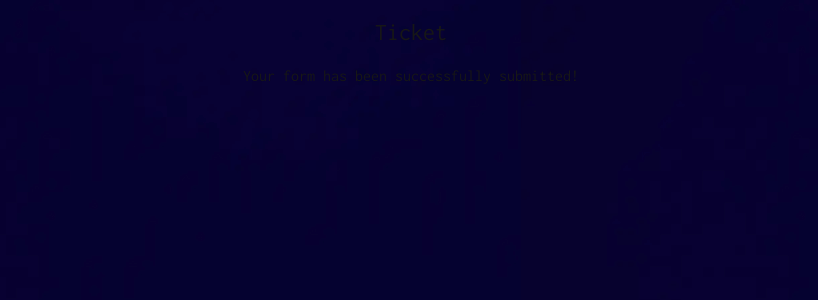
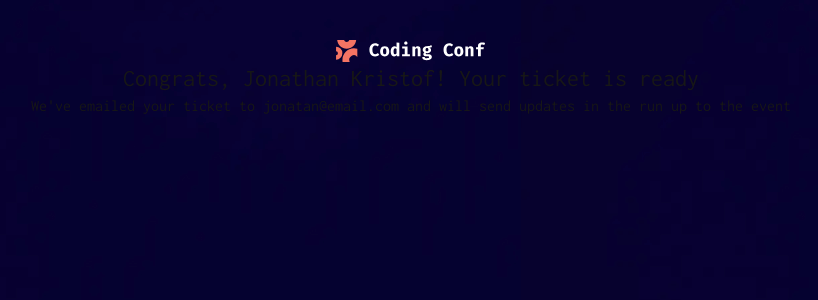
Before and after one commit to stkeys/new-conf-ticket, a Next.js app: page /Ticket in a window 1280 px wide. Shown: the top 300 px of the page, without its empty margins (229-1047 px from the left). Built offline with nearby package versions, Linux system fonts and the light colour scheme.

Commit message:
feat: add more features to Ticket page

```diff
--- a/src/app/Ticket/page.tsx
+++ b/src/app/Ticket/page.tsx
@@ -1,4 +1,5 @@
 'use client';
+import Image from "next/image";
 
 export default function Ticket() : React.ReactElement {
   const bgColored = {
@@ -6,9 +7,18 @@ export default function Ticket() : React.ReactElement {
   }
  return (
     <div style={bgColored}
-    className="w-full min-h-screen flex flex-col items-center text-center px-4">
-      <h1 className="text-2xl my-4">Ticket</h1>
-      <p>Your form has been successfully submitted!</p>
+    className="w-full min-h-screen flex flex-col items-center text-center px-4 overflow-x-hidden">
+      <div>
+        <Image
+          src="/images/logo-full.svg"
+          alt="Logo"
+          width={150}
+          height={80}
+          className="mx-auto pt-10"
+        />
+      </div>
+      <h1 className="text-2xl">Congrats, Jonathan Kristof! Your ticket is ready</h1>
+      <p>We've emailed your ticket to <span>jonatan@email.com</span> and will send updates in the run up to the event</p>
     </div>
  )
 
```
